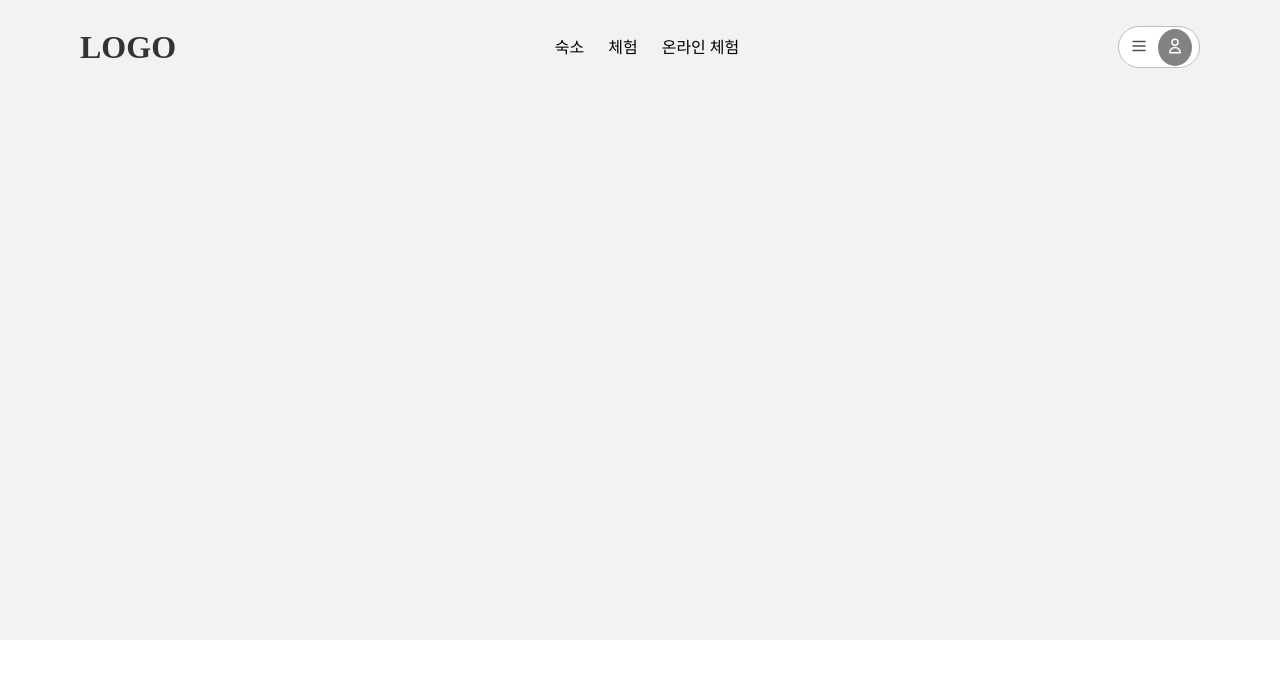
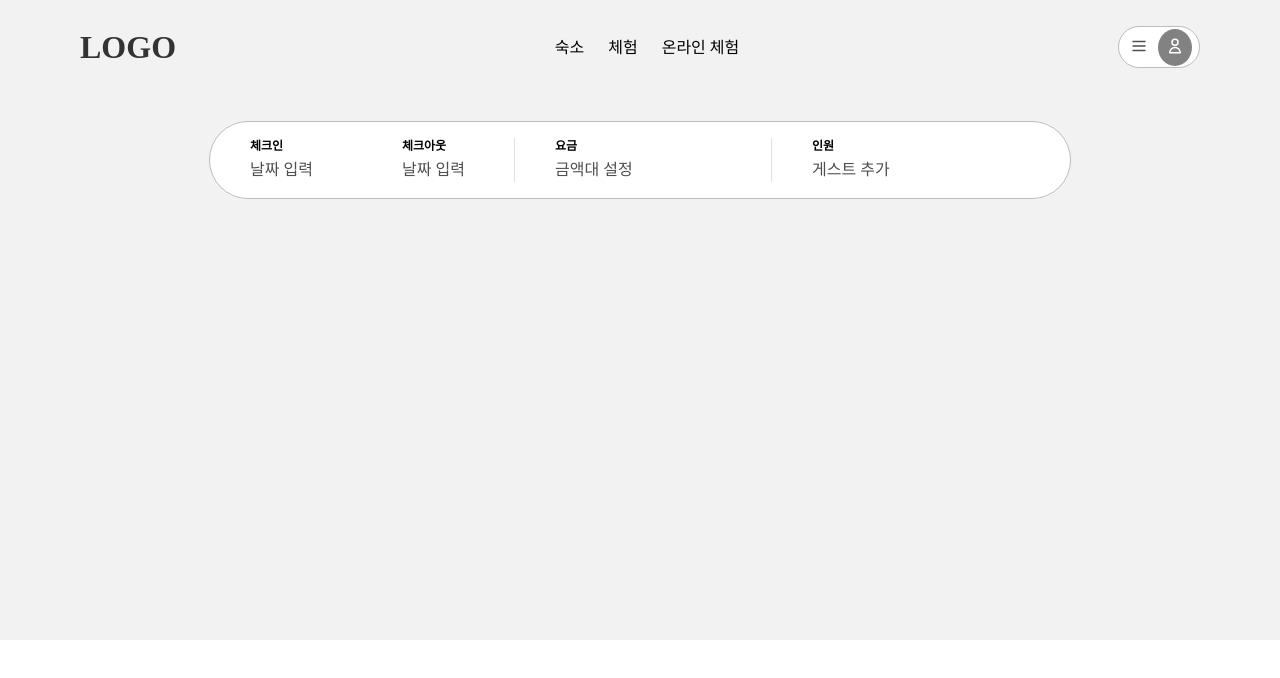
Before and after one commit to youryu0212/airbnb, a React (Create React App) app: page / in a window 1280 px wide. Shown: the top 678 px of the page. Built offline with nearby package versions, Linux system fonts and the light colour scheme.

Commit message:
design: 검색바 UI 구현

```diff
--- a/src/App.jsx
+++ b/src/App.jsx
@@ -2,12 +2,13 @@ import React from "react";
 import {ThemeProvider} from "styled-components";
 import theme from "./theme";
 import Header from "./components/header/Header";
+import SearchBar from "./components/header/SearchBar";
 
 const App = () => {
     return (
         <ThemeProvider theme={theme}>
             <Header />
-            {/* <SearchBar /> */}
+            <SearchBar />
         </ThemeProvider>
     );
 };
--- /dev/null
+++ b/src/components/Boundary.jsx
@@ -0,0 +1,23 @@
+import React from "react";
+import styled from "styled-components";
+
+// eslint-disable-next-line react/prop-types
+const Boundary = ({condition}) => {
+    // {direction, length, weight, color}
+    // eslint-disable-next-line react/prop-types
+    return condition.direction === "vertical" ? <VerticalLine {...condition} /> : <HorizontalLine {...condition} />;
+};
+
+const VerticalLine = styled.div`
+    width: ${({weight}) => weight};
+    height: ${({length}) => length};
+    background: ${({backgroundColor}) => backgroundColor};
+`;
+
+const HorizontalLine = styled.hr`
+    size: ${({weight}) => weight};
+    width: ${({length}) => length};
+    background: ${({backgroundColor}) => backgroundColor};
+`;
+
+export default Boundary;
--- /dev/null
+++ b/src/components/header/CheckIn.jsx
@@ -0,0 +1,13 @@
+import React from "react";
+import CylindricalBox from "./CylindricalBox";
+
+const CheckIn = () => {
+    const cylindricalStyle = {
+        width: "152px",
+        height: "76px",
+        border: "",
+    };
+    return <CylindricalBox title={"체크인"} placeHolder={"날짜 입력"} style={cylindricalStyle} />;
+};
+
+export default CheckIn;
--- /dev/null
+++ b/src/components/header/CheckOut.jsx
@@ -0,0 +1,13 @@
+import React from "react";
+import CylindricalBox from "./CylindricalBox";
+
+const CheckOut = () => {
+    const cylindricalStyle = {
+        width: "152px",
+        height: "76px",
+        border: "",
+    };
+    return <CylindricalBox title={"체크아웃"} placeHolder={"날짜 입력"} style={cylindricalStyle} />;
+};
+
+export default CheckOut;
--- /dev/null
+++ b/src/components/header/CylindricalBox.jsx
@@ -0,0 +1,37 @@
+import React from "react";
+import styled from "styled-components";
+import Cylindrical from "../../cylindrical";
+
+// eslint-disable-next-line react/prop-types
+const CylindricalBox = ({title, placeHolder, style}) => {
+    return (
+        <HoverCylindrical style={style}>
+            <Title>{title}</Title>
+            <PlaceHolder>{placeHolder}</PlaceHolder>
+        </HoverCylindrical>
+    );
+};
+
+const HoverCylindrical = styled(Cylindrical)`
+    ${({theme}) => theme.layout.flexLayoutMixin("column")}
+    padding: 16px 40px;
+    box-sizing: border-box;
+    gap: 0.25rem;
+    cursor: pointer;
+    &:hover {
+        background-color: rgba(0, 0, 0, 0.1);
+    }
+`;
+
+const Title = styled.div`
+    font-size: 0.75rem;
+    font-weight: bold;
+    line-height: 1rem;
+`;
+
+const PlaceHolder = styled.div`
+    font-size: 1rem;
+    line-height: 1.5rem;
+    color: ${({theme}) => theme.color.gray2};
+`;
+export default CylindricalBox;
--- /dev/null
+++ b/src/components/header/DateBox.jsx
@@ -0,0 +1,21 @@
+import React from "react";
+import CheckIn from "./CheckIn";
+import CheckOut from "./CheckOut";
+import CylindricalBox from "./CylindricalBox";
+
+const DateBox = () => {
+    const cylindricalStyle = {
+        width: "360px",
+        height: "76px",
+        border: "",
+    };
+
+    return (
+        <>
+            <CheckIn />
+            <CheckOut />
+        </>
+    );
+};
+
+export default DateBox;
--- /dev/null
+++ b/src/components/header/GuestBox.jsx
@@ -0,0 +1,14 @@
+import React from "react";
+import CylindricalBox from "./CylindricalBox";
+
+const GuestBox = () => {
+    const cylindricalStyle = {
+        width: "298px",
+        height: "76px",
+        border: "",
+    };
+
+    return <CylindricalBox title={"인원"} placeHolder={"게스트 추가"} style={cylindricalStyle} />;
+};
+
+export default GuestBox;
--- a/src/components/header/LoginButton.jsx
+++ b/src/components/header/LoginButton.jsx
@@ -6,43 +6,20 @@ const LoginButton = () => {
     const cylindricalStyle = {
         width: "76px",
         height: "40px",
-        borderColor: "#BDBDBD",
+        border: "1px solid #BDBDBD",
         backgroundColor: "white",
-        isHover: false,
     };
 
     return (
         <LoginButtonBox style={cylindricalStyle}>
             <Icon>
-                <svg
-                    xmlns="http://www.w3.org/2000/svg"
-                    className="h-6 w-6"
-                    fill="none"
-                    viewBox="0 0 24 24"
-                    stroke="currentColor"
-                    strokeWidth="2"
-                >
-                    <path
-                        strokeLinecap="round"
-                        strokeLinejoin="round"
-                        d="M4 6h16M4 12h16M4 18h16"
-                    />
+                <svg xmlns="http://www.w3.org/2000/svg" className="h-6 w-6" fill="none" viewBox="0 0 24 24" stroke="currentColor" strokeWidth="2">
+                    <path strokeLinecap="round" strokeLinejoin="round" d="M4 6h16M4 12h16M4 18h16" />
                 </svg>
             </Icon>
             <UserIcon>
-                <svg
-                    xmlns="http://www.w3.org/2000/svg"
-                    className="h-6 w-6"
-                    fill="none"
-                    viewBox="0 0 24 24"
-                    stroke="currentColor"
-                    strokeWidth="2"
-                >
-                    <path
-                        strokeLinecap="round"
-                        strokeLinejoin="round"
-                        d="M16 7a4 4 0 11-8 0 4 4 0 018 0zM12 14a7 7 0 00-7 7h14a7 7 0 00-7-7z"
-                    />
+                <svg xmlns="http://www.w3.org/2000/svg" className="h-6 w-6" fill="none" viewBox="0 0 24 24" stroke="currentColor" strokeWidth="2">
+                    <path strokeLinecap="round" strokeLinejoin="round" d="M16 7a4 4 0 11-8 0 4 4 0 018 0zM12 14a7 7 0 00-7 7h14a7 7 0 00-7-7z" />
                 </svg>
             </UserIcon>
         </LoginButtonBox>
--- /dev/null
+++ b/src/components/header/PriceBox.jsx
@@ -0,0 +1,14 @@
+import React from "react";
+import CylindricalBox from "./CylindricalBox";
+
+const PriceBox = () => {
+    const cylindricalStyle = {
+        width: "256px",
+        height: "76px",
+        border: "",
+    };
+
+    return <CylindricalBox title={"요금"} placeHolder={"금액대 설정"} style={cylindricalStyle} />;
+};
+
+export default PriceBox;
--- /dev/null
+++ b/src/components/header/SearchBar.jsx
@@ -0,0 +1,42 @@
+import React from "react";
+import styled from "styled-components";
+import Cylindrical from "../../cylindrical";
+import PriceBox from "./PriceBox";
+import GuestBox from "./GuestBox";
+import DateBox from "./DateBox";
+import Boundary from "../Boundary";
+
+const SearchBar = () => {
+    const cylindricalStyle = {
+        height: "76px",
+        border: "1px #BDBDBD solid",
+    };
+
+    const boundaryCondition = {
+        direction: "vertical",
+        weight: "1px",
+        length: "44px",
+        backgroundColor: "#E0E0E0",
+    };
+
+    return (
+        <SearchBarBox style={cylindricalStyle}>
+            <DateBox />
+            <Boundary condition={boundaryCondition} />
+            <PriceBox />
+            <Boundary condition={boundaryCondition} />
+            <GuestBox />
+        </SearchBarBox>
+    );
+};
+
+const SearchBarBox = styled(Cylindrical)`
+    ${({theme}) => theme.layout.flexLayoutMixin("row", "flex-start", "center")}
+    position: absolute;
+    top: 20%;
+    left: 50%;
+    transform: translate(-50%, -50%);
+    background-color: ${({theme}) => theme.color.white};
+`;
+
+export default SearchBar;
--- a/src/cylindrical.js
+++ b/src/cylindrical.js
@@ -3,12 +3,8 @@ import styled from "styled-components";
 const Cylindrical = styled.div`
     width: ${({width}) => width};
     height: ${({height}) => height};
-    border: 1px ${({borderColor}) => borderColor} solid;
+    border: ${({border}) => border};
     border-radius: 999px;
-    background-color: ${({isHover, backgroundColor}) => (isHover ? "none" : backgroundColor)};
-    &:hover {
-        background-color: ${({isHover, backgroundColor}) => (isHover ? backgroundColor : "none")};
-    }
 `;
 
 export default Cylindrical;
```
